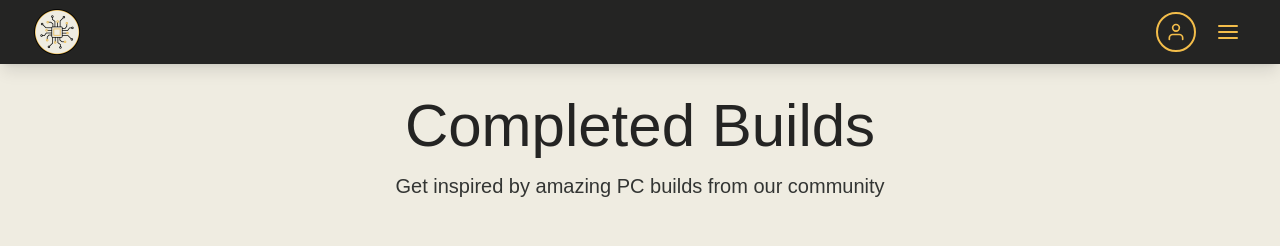
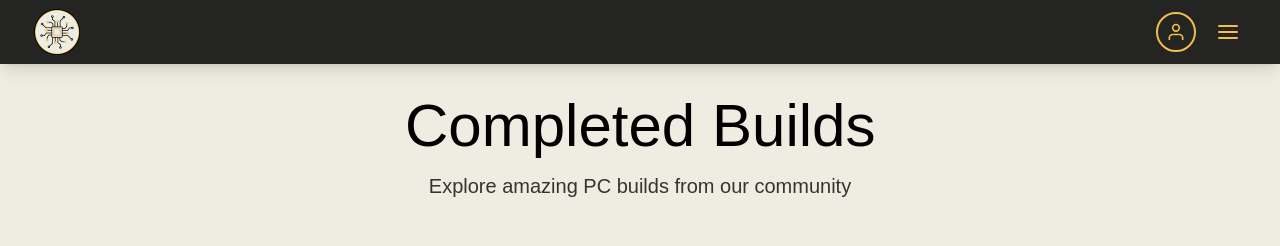
Before and after one commit to Osaid-Raddad/PC-Builder, a React (Vite) app in the folder FrontEnd/Website/: page /completed-builds in a window 1280 px wide. Shown: the top 246 px of the page. Built offline with nearby package versions, Linux system fonts and the light colour scheme; a web font is replaced by a local one.

Commit message:
Add Blur Text To Headers

```diff
--- a/FrontEnd/Website/src/pages/home/Home.jsx
+++ b/FrontEnd/Website/src/pages/home/Home.jsx
@@ -1,7 +1,7 @@
 import React from 'react';
 import Navbar from '../../components/user/navbar/Navbar.jsx';
 import Footer from '../../components/user/footer/Footer.jsx';
-import BlurText from '../../components/animations/BlurText';
+import BlurText from '../../components/animations/BlurText/BlurText.jsx';
 import colors from '../../config/colors';
 
 const Home = () => {
--- a/FrontEnd/Website/src/pages/user/completedBuilds/CompletedBuilds.jsx
+++ b/FrontEnd/Website/src/pages/user/completedBuilds/CompletedBuilds.jsx
@@ -7,6 +7,7 @@ import colors from '../../../config/colors';
 import { FiUser, FiCpu, FiMonitor, FiHardDrive, FiZap, FiThumbsUp, FiMessageSquare, FiShare2, FiSearch, FiFilter, FiChevronLeft, FiChevronRight } from 'react-icons/fi';
 import { BsCpuFill } from 'react-icons/bs';
 import { FaMicrochip, FaMemory } from 'react-icons/fa';
+import BlurText from '../../../components/animations/BlurText/BlurText';
 
 const CompletedBuilds = () => {
   const navigate = useNavigate();
@@ -360,11 +361,17 @@ const CompletedBuilds = () => {
       <div className="flex-1 container mx-auto px-4 py-8">
         {/* Header */}
         <div className="text-center mb-12">
-          <h1 className="text-6xl font-bold mb-4" style={{ color: colors.mainBlack }}>
-            Completed Builds
-          </h1>
+          <div className="flex justify-center">
+            <BlurText
+              text="Completed Builds"
+              className="text-6xl font-bold mb-4"
+              delay={100}
+              animateBy="words"
+              direction="top"
+            />
+          </div>
           <p className="text-xl" style={{ color: colors.jet }}>
-            Get inspired by amazing PC builds from our community
+            Explore amazing PC builds from our community
           </p>
         </div>
 
--- a/FrontEnd/Website/src/pages/user/posts/createPost/CreatePostModal.jsx
+++ b/FrontEnd/Website/src/pages/user/posts/CreatePostModal.jsx
@@ -1,5 +1,5 @@
 import React, { useState } from 'react';
-import colors from '../../../../config/colors';
+import colors from '../../../config/colors';
 import { FiX, FiImage, FiTrash2 } from 'react-icons/fi';
 import toast from 'react-hot-toast';
 
--- a/FrontEnd/Website/src/pages/user/posts/Posts.jsx
+++ b/FrontEnd/Website/src/pages/user/posts/Posts.jsx
@@ -3,10 +3,11 @@ import Navbar from '../../../components/user/navbar/Navbar';
 import Footer from '../../../components/user/footer/Footer';
 import colors from '../../../config/colors';
 import { FiPlus, FiImage } from 'react-icons/fi';
-import CreatePostModal from './createPost/CreatePostModal';
+import CreatePostModal from './CreatePostModal';
 import PostCard from './PostCard';
 import CommentsModal from './CommentsModal';
 import toast from 'react-hot-toast';
+import BlurText from '../../../components/animations/BlurText/BlurText';
 
 const Posts = () => {
   const [posts, setPosts] = useState([]);
@@ -73,15 +74,14 @@ const Posts = () => {
     // Simulate API delay
     await new Promise(resolve => setTimeout(resolve, 1000));
 
-    // Simulate pagination
-    const startIdx = (pageNum - 1) * 3;
-    const endIdx = startIdx + 3;
-    const newPosts = mockPosts.slice(startIdx, endIdx).map(post => ({
+    // Simulate pagination - create unique posts for each page
+    const newPosts = mockPosts.map((post, idx) => ({
       ...post,
-      id: post.id + (pageNum - 1) * 3
+      id: (pageNum - 1) * mockPosts.length + idx + 1, // Generate unique ID
+      liked: false // Reset liked status for new posts
     }));
 
-    if (newPosts.length === 0) {
+    if (pageNum > 3) { // Limit to 3 pages for demo
       setHasMore(false);
     } else {
       setPosts(prev => [...prev, ...newPosts]);
@@ -150,9 +150,15 @@ const Posts = () => {
       <div className="flex-1 container mx-auto px-4 py-8 max-w-3xl">
         {/* Header */}
         <div className="text-center mb-8">
-          <h1 className="text-5xl font-bold mb-3" style={{ color: colors.mainBlack }}>
-            Community Posts
-          </h1>
+          <div className="flex justify-center">
+            <BlurText
+              text="Community Posts"
+              className="text-5xl font-bold mb-3"
+              delay={100}
+              animateBy="words"
+              direction="top"
+            />
+          </div>
           <p className="text-lg" style={{ color: colors.jet }}>
             Share your builds, ask questions, and connect with PC builders
           </p>
--- a/FrontEnd/Website/src/pages/user/shops/Shops.jsx
+++ b/FrontEnd/Website/src/pages/user/shops/Shops.jsx
@@ -4,6 +4,7 @@ import Footer from '../../../components/user/footer/Footer';
 import colors from '../../../config/colors';
 import { FiExternalLink, FiMapPin, FiChevronLeft, FiChevronRight, FiFilter, FiSearch, FiPlus, FiShoppingBag, FiX, FiUpload, FiImage } from 'react-icons/fi';
 import toast from 'react-hot-toast';
+import BlurText from '../../../components/animations/BlurText/BlurText';
 
 const Shops = () => {
   const [currentPage, setCurrentPage] = useState(1);
@@ -376,9 +377,15 @@ const Shops = () => {
       <div className="flex-1 container mx-auto px-4 py-8">
         {/* Header */}
         <div className="text-center mb-12">
-          <h1 className="text-6xl font-bold mb-4" style={{ color: colors.mainBlack }}>
-            Computer Shops in West Bank
-          </h1>
+          <div className="flex justify-center">
+            <BlurText
+              text="Computer Shops in West Bank"
+              className="text-6xl font-bold mb-4"
+              delay={80}
+              animateBy="words"
+              direction="top"
+            />
+          </div>
           <p className="text-xl" style={{ color: colors.jet }}>
             Find the best computer shops near you for all your PC building needs
           </p>
```
Also changed, not shown: FrontEnd/Website/src/components/animations/BlurText/BlurText.jsx (renamed from FrontEnd/Website/src/components/animations/BlurText.jsx).
